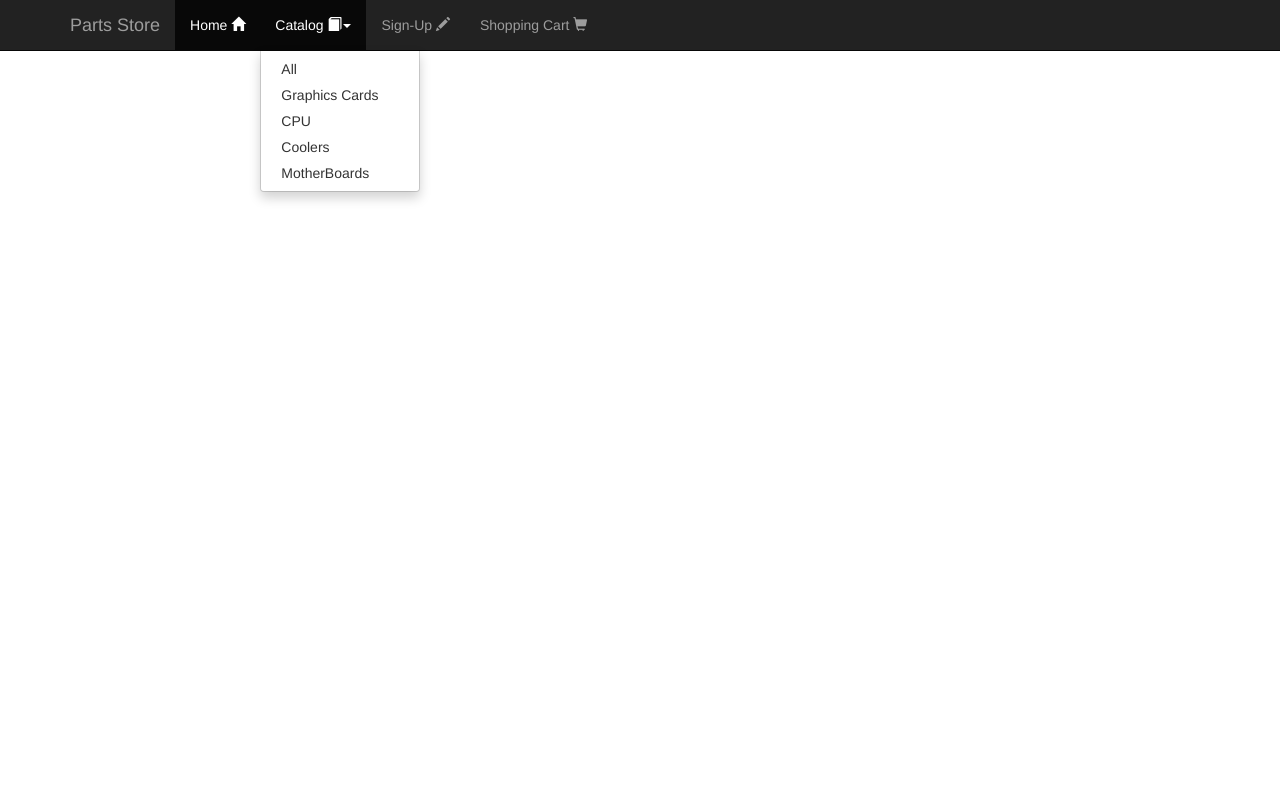
After one commit to triplg3/cs3500FinalProj, a PHP site: page /Cart.html in a window 1280 px wide, after a click on "Catalog". The commit adds this page. Run offline with PHP 8.4, Linux system fonts and the light colour scheme.

```diff
--- /dev/null
+++ b/Cart.html
@@ -0,0 +1,31 @@
+<html>
+<head>
+  <title>Cart</title>
+  <link rel="stylesheet" href="3pages.css">
+    <link rel="stylesheet" href="https://maxcdn.bootstrapcdn.com/bootstrap/3.3.7/css/bootstrap.min.css">
+  <script src="https://ajax.googleapis.com/ajax/libs/jquery/3.3.1/jquery.min.js"></script>
+  <script src="https://maxcdn.bootstrapcdn.com/bootstrap/3.3.7/js/bootstrap.min.js"></script>
+</head>
+<body>
+<nav class="navbar navbar-inverse navbar-fixed-top">
+      <div class="container">
+        <div class="navbar-header">
+          <a class="navbar-brand" href="https://i.imgur.com/ZYho29R.png">Parts Store</a>
+        </div>
+          <ul class="nav navbar-nav">
+            <li class="active"><a href="index.php">Home <span class="glyphicon glyphicon-home"></span></a></li>
+            <li class="dropdown"><a class="dropdown-toggle" data-toggle="dropdown" href="Catalog.php">Catalog  <span class="glyphicon glyphicon-book"></span><span class="caret"></span></a>
+        <ul class="dropdown-menu">
+          <li><a href="Catalog.php">All</a></li>
+          <li><a href="CatalogGC.php">Graphics Cards</a></li>
+          <li><a href="CatalogCPU.php">CPU</a></li>
+          <li><a href="CatalogCooler.php">Coolers</a></li>
+          <li><a href="CatalogMB.php">MotherBoards</a></li>
+        </ul>
+      </li>
+            <li><a href="SignUp.html">Sign-Up <span class="glyphicon glyphicon-pencil"></span></a></li>
+      <li><a href="Cart.html">Shopping Cart <span class="glyphicon glyphicon-shopping-cart"></span></a></li>
+          </ul>
+      </div>
+    </nav>
+  <br><br>
--- a/SignUp.html
+++ b/SignUp.html
@@ -40,7 +40,7 @@
 	<div class="col-sm-2">
 	</div>
     <div class="col-sm-8">
-		<form method="get" action="" id="mainForm">
+		<form method="get" action="actionpage.php" id="mainForm">
 			<h2>Sign Up</h2>
 			<hr>
 			<div class="row">
```
Also changed, not shown: actionpage.php (added, +29 -0 lines), index.php (+25 -0 lines).
